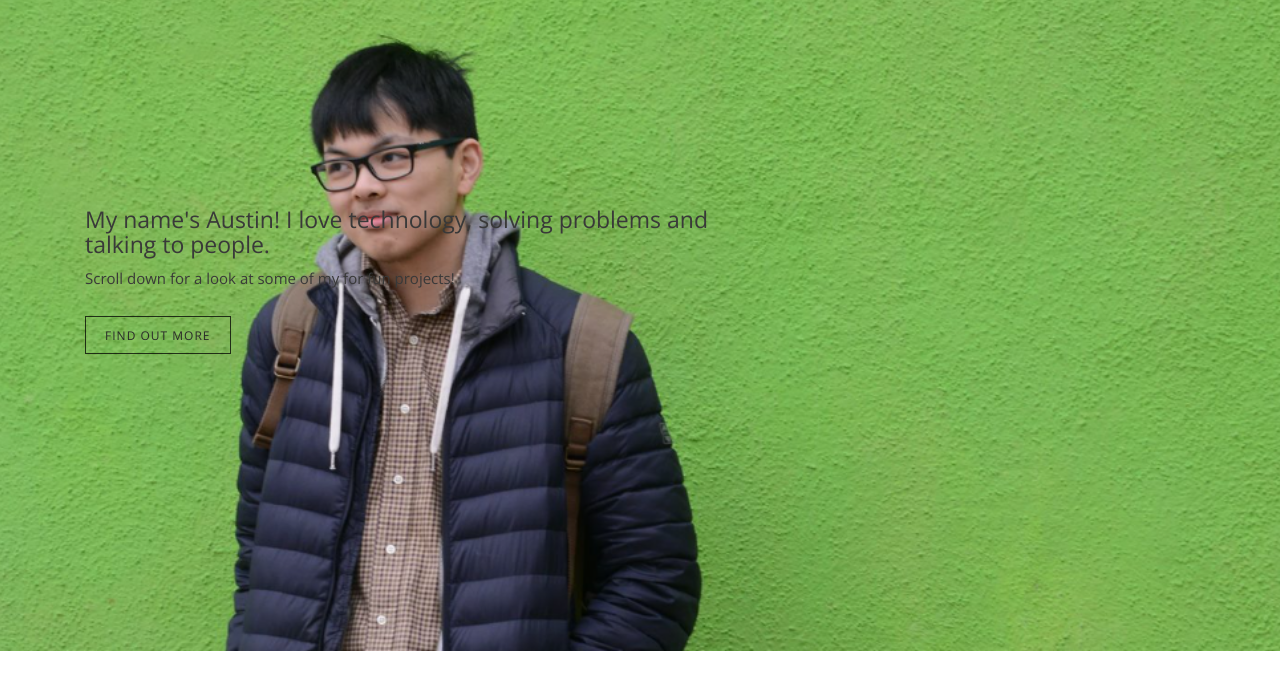
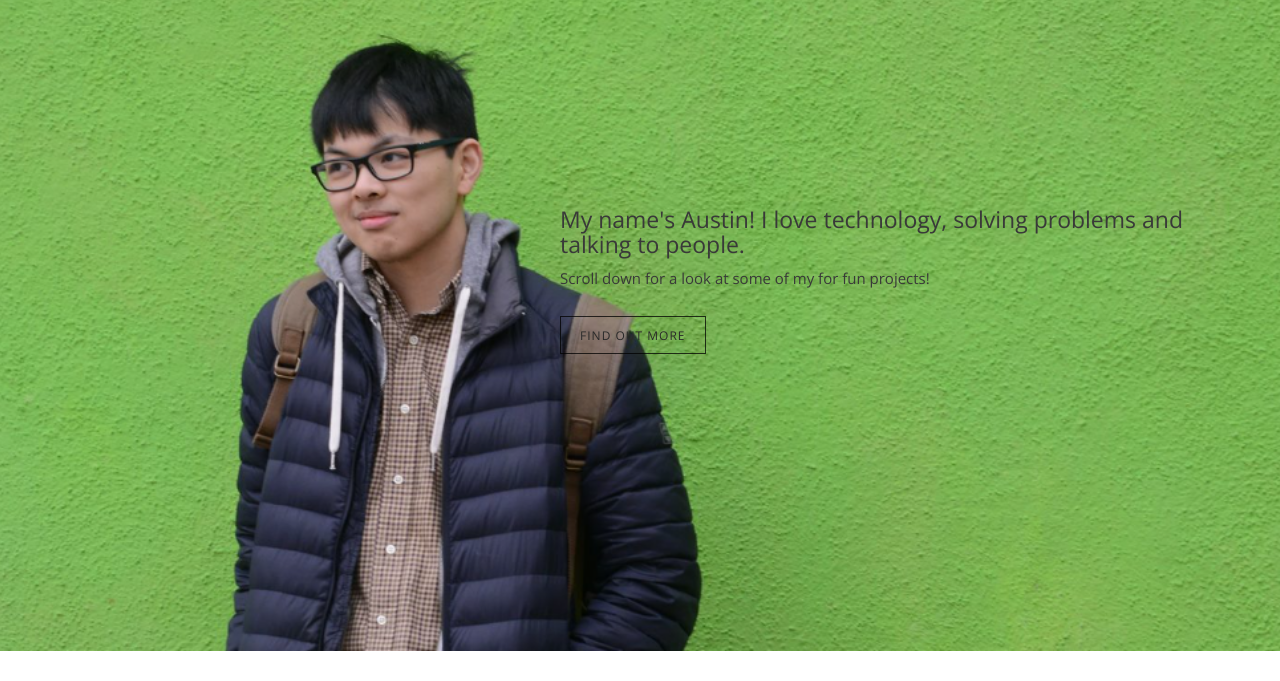
Before and after one commit to CallMeAustino/CallMeAustino.github.io, a plain HTML site: page index.html in a window 1280 px wide. Shown: the part 119-800 px from the top of the page. Drawn offline with nearby package versions, Linux system fonts and the light colour scheme.

Commit message:
Update main.css

```diff
--- a/css/main.css
+++ b/css/main.css
@@ -292,6 +292,11 @@ ul li {
 /* ==========================================================================
 	$Banner
 ========================================================================== */
+.container {
+	display: flex;
+    justify-content: flex-end
+}
+
 .banner {
 	background-image: url(../images/banner.jpg);
 	background-position: center top;
```
